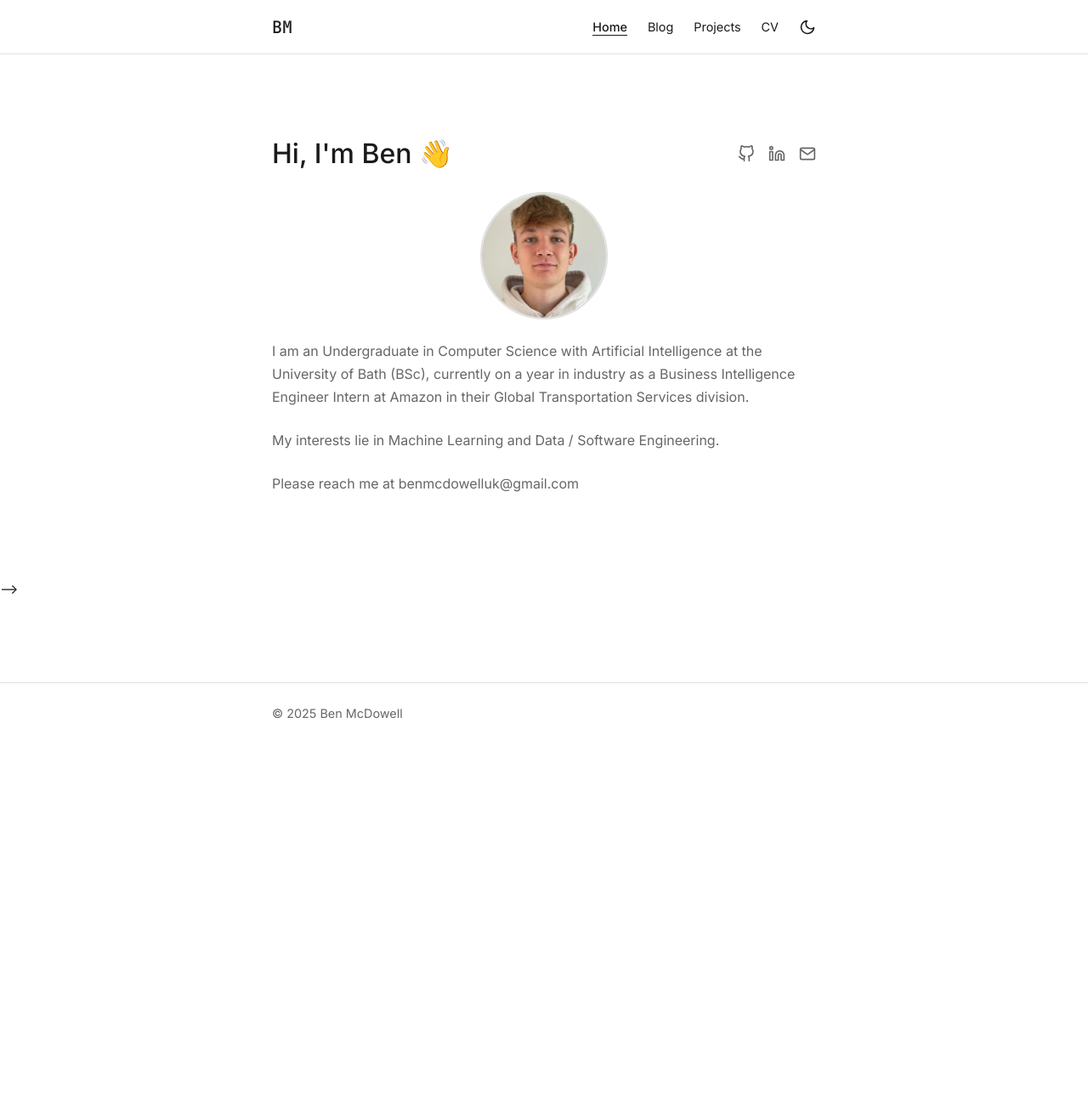
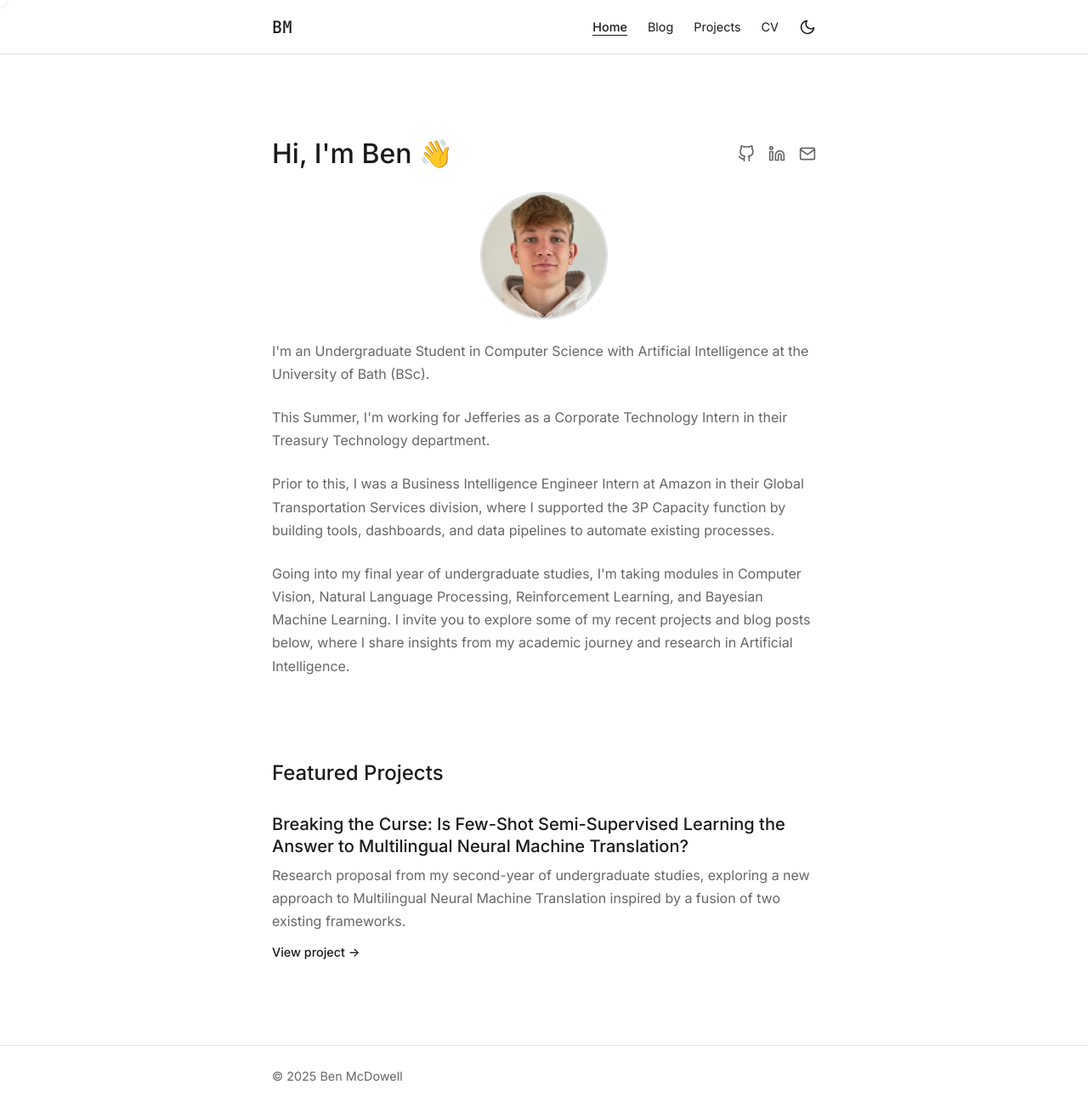
Before and after one commit to bmcd243/bmcd243.github.io, a Jekyll site: the page built from index.html, in a window 1280 px wide. Shown: the whole page at 85% size. Built offline with Jekyll 4.4.1, drawn with Linux system fonts in a browser that asks for light colours; before the commit the page ends 900 px from its top, so only the background shows below that.

```diff
--- a/_includes/featured-projects.html
+++ b/_includes/featured-projects.html
@@ -1,11 +1,11 @@
 <!-- Featured Projects Section -->
-<!-- <div class="project-list">
+<div class="project-list">
     <div class="project">
-        <h3>Accelerating Molecular Dynamics with Deep Generative Models</h3>
-        <p>Designing neural samplers to accelerate molecular simulation by learning efficient approximations to the Boltzmann distribution. Leveraging diffusion models and energy-based methods to improve sampling of equilibrium configurations.</p>
-        <a href="#" class="project-link">In progress →</a>
+        <h3>Breaking the Curse: Is Few-Shot Semi-Supervised Learning the Answer to Multilingual Neural Machine Translation?</h3>
+        <p>Research proposal from my second-year of undergraduate studies, exploring a new approach to Multilingual Neural Machine Translation inspired by a fusion of two existing frameworks.</p>
+        <a href="https://drive.google.com/file/d/1gJIgKpUezSQnPV5tzK0xEqEE3kQqvHp2/view?usp=sharing" class="project-link">View project →</a>
     </div>
-    <div class="project">
+    <!-- <div class="project">
         <h3>gRNAdeX: eXpressive, Biologically-eXtensible gRNAde</h3>
         <p>Improved the gRNAde model for RNA inverse folding by refining geometric expressivity, pooling mechanism, sampling robustness, and incorporating biologically inspired priors.</p>
         <a href="{{ site.baseurl }}/assets/grnadex.pdf" target="_blank" class="project-link">View project →</a>
@@ -31,5 +31,5 @@
         <h3>TIMIT Speech Recognition Using CTC</h3>
         <p>Implemented an end-to-end automatic speech recognition system using Connectionist Temporal Classification (CTC) on the TIMIT speech corpus, achieving competitive phone error rates through architectural innovations in the acoustic model and improved alignment strategies.</p>
         <a href="#" class="project-link">View project →</a>
-    </div>
-</div>  -->
+    </div> -->
+</div>
--- a/index.html
+++ b/index.html
@@ -12,13 +12,30 @@ home_active: true
 
                 <div class="social-links">
                     <a href="https://github.com/bmcd243" target="_blank" rel="noopener noreferrer" aria-label="GitHub">
-                        <svg xmlns="http://www.w3.org/2000/svg" width="20" height="20" viewBox="0 0 24 24" fill="none" stroke="currentColor" stroke-width="2" stroke-linecap="round" stroke-linejoin="round"><path d="M9 19c-5 1.5-5-2.5-7-3m14 6v-3.87a3.37 3.37 0 0 0-.94-2.61c3.14-.35 6.44-1.54 6.44-7A5.44 5.44 0 0 0 20 4.77 5.07 5.07 0 0 0 19.91 1S18.73.65 16 2.48a13.38 13.38 0 0 0-7 0C6.27.65 5.09 1 5.09 1A5.07 5.07 0 0 0 5 4.77a5.44 5.44 0 0 0-1.5 3.78c0 5.42 3.3 6.61 6.44 7A3.37 3.37 0 0 0 9 18.13V22"></path></svg>
+                        <svg xmlns="http://www.w3.org/2000/svg" width="20" height="20" viewBox="0 0 24 24" fill="none"
+                            stroke="currentColor" stroke-width="2" stroke-linecap="round" stroke-linejoin="round">
+                            <path
+                                d="M9 19c-5 1.5-5-2.5-7-3m14 6v-3.87a3.37 3.37 0 0 0-.94-2.61c3.14-.35 6.44-1.54 6.44-7A5.44 5.44 0 0 0 20 4.77 5.07 5.07 0 0 0 19.91 1S18.73.65 16 2.48a13.38 13.38 0 0 0-7 0C6.27.65 5.09 1 5.09 1A5.07 5.07 0 0 0 5 4.77a5.44 5.44 0 0 0-1.5 3.78c0 5.42 3.3 6.61 6.44 7A3.37 3.37 0 0 0 9 18.13V22">
+                            </path>
+                        </svg>
                     </a>
-                    <a href="https://www.linkedin.com/in/ben-mcd/" target="_blank" rel="noopener noreferrer" aria-label="LinkedIn">
-                        <svg xmlns="http://www.w3.org/2000/svg" width="20" height="20" viewBox="0 0 24 24" fill="none" stroke="currentColor" stroke-width="2" stroke-linecap="round" stroke-linejoin="round"><path d="M16 8a6 6 0 0 1 6 6v7h-4v-7a2 2 0 0 0-2-2 2 2 0 0 0-2 2v7h-4v-7a6 6 0 0 1 6-6z"></path><rect x="2" y="9" width="4" height="12"></rect><circle cx="4" cy="4" r="2"></circle></svg>
+                    <a href="https://www.linkedin.com/in/ben-mcd/" target="_blank" rel="noopener noreferrer"
+                        aria-label="LinkedIn">
+                        <svg xmlns="http://www.w3.org/2000/svg" width="20" height="20" viewBox="0 0 24 24" fill="none"
+                            stroke="currentColor" stroke-width="2" stroke-linecap="round" stroke-linejoin="round">
+                            <path d="M16 8a6 6 0 0 1 6 6v7h-4v-7a2 2 0 0 0-2-2 2 2 0 0 0-2 2v7h-4v-7a6 6 0 0 1 6-6z">
+                            </path>
+                            <rect x="2" y="9" width="4" height="12"></rect>
+                            <circle cx="4" cy="4" r="2"></circle>
+                        </svg>
                     </a>
                     <a href="mailto:benmcdowelluk@gmail.com" aria-label="Email">
-                        <svg xmlns="http://www.w3.org/2000/svg" width="20" height="20" viewBox="0 0 24 24" fill="none" stroke="currentColor" stroke-width="2" stroke-linecap="round" stroke-linejoin="round"><path d="M4 4h16c1.1 0 2 .9 2 2v12c0 1.1-.9 2-2 2H4c-1.1 0-2-.9-2-2V6c0-1.1.9-2 2-2z"></path><polyline points="22,6 12,13 2,6"></polyline></svg>
+                        <svg xmlns="http://www.w3.org/2000/svg" width="20" height="20" viewBox="0 0 24 24" fill="none"
+                            stroke="currentColor" stroke-width="2" stroke-linecap="round" stroke-linejoin="round">
+                            <path d="M4 4h16c1.1 0 2 .9 2 2v12c0 1.1-.9 2-2 2H4c-1.1 0-2-.9-2-2V6c0-1.1.9-2 2-2z">
+                            </path>
+                            <polyline points="22,6 12,13 2,6"></polyline>
+                        </svg>
                     </a>
                 </div>
             </div>
@@ -29,21 +46,31 @@ home_active: true
 
             <div class="bio">
                 <p>
-                    I am an Undergraduate in Computer Science with Artificial Intelligence at the University of Bath (BSc), currently on a year in industry as a Business Intelligence Engineer Intern at Amazon in their Global Transportation Services division.
+                    I'm an Undergraduate Student in Computer Science with Artificial Intelligence at the University of
+                    Bath (BSc).
                 </p>
 
                 <p>
-                    My interests lie in Machine Learning and Data / Software Engineering.
+                    This Summer, I'm working for Jefferies as a Corporate Technology Intern in their Treasury Technology department.
                 </p>
 
                 <p>
-                    Please reach me at benmcdowelluk@gmail.com
+                    Prior to this, I was a Business Intelligence Engineer Intern at Amazon in their Global
+                    Transportation Services division, where I supported the 3P Capacity function by building tools,
+                    dashboards, and data pipelines to automate existing processes.
+                </p>
+
+                <p>
+                    Going into my final year of undergraduate studies, I'm taking modules in Computer Vision, Natural
+                    Language Processing, Reinforcement Learning, and Bayesian Machine Learning. I invite you to explore
+                    some of my recent projects and blog posts below, where I share insights from my academic journey and
+                    research in Artificial Intelligence.
                 </p>
             </div>
         </div>
     </section>
 
-    <!-- <section id="projects" class="projects">
+    <section id="projects" class="projects">
         <div class="container">
             <h2>Featured Projects</h2>
             {% include featured-projects.html %}
@@ -90,4 +117,4 @@ home_active: true
         color: var(--text-secondary);
         white-space: nowrap;
     }
-</style>  -->
+</style>
--- a/research/index.html
+++ b/research/index.html
@@ -161,7 +161,7 @@ research_active: true
                 {% include featured-projects.html %}
             </div>
 
-            <div class="research-category">
+            <!-- <div class="research-category">
                 <h2>Other Research Projects</h2>
 
                 <div class="other-projects-list">
@@ -241,7 +241,7 @@ research_active: true
                         </div>
                     </div>
                 </div>
-            </div>
+            </div> -->
         </div>
     </section>
 </main>
```
Also changed, not shown: _posts/2025-02-10-dont-break-your-windows.md (deleted, +0 -21 lines), assets/js/script.js (renamed from js/script.js).
